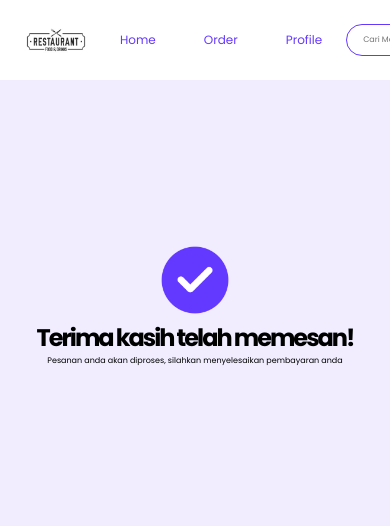
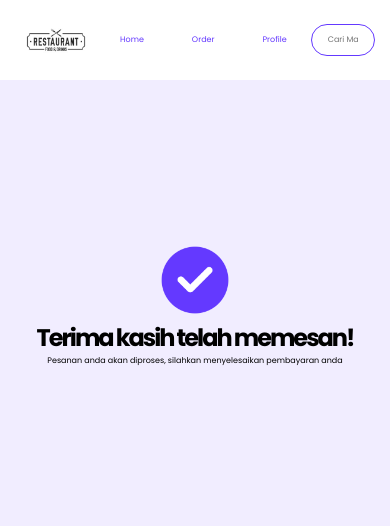
Before and after one commit to Kal2501/Kal2501.github.io, a PHP site: page / in a window 390 px wide. Shown: the top 526 px of the page. Run offline with PHP 8.4, Linux system fonts and the light colour scheme.

Commit message:
Update CSS (Posttest 2)

```diff
--- a/style.css
+++ b/style.css
@@ -250,7 +250,7 @@ footer a:hover {
 }
 @media screen and (max-width: 768px) {
   nav {
-    font-size: 0.75rem;
+    font-size: 0.5rem;
     padding: 1rem;
   }
   nav input {
```
